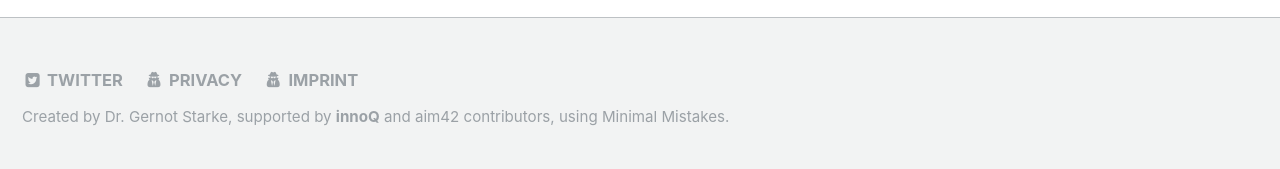
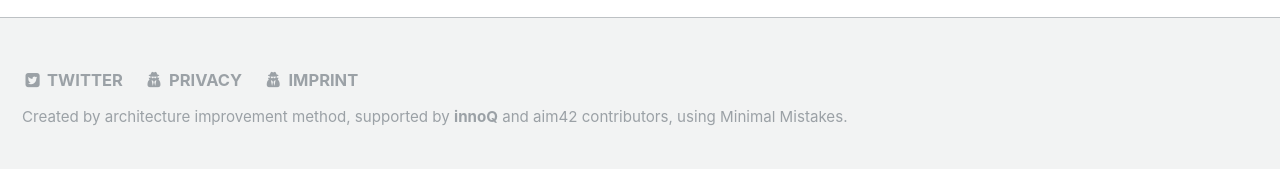
Before and after one commit to aim42/aim42.org-site, a Jekyll site: the page built from _pages/home.md, in a window 1280 px wide. Shown: the part 1826-1995 px from the top of the page. Built offline with Jekyll 4.4.1, drawn with Linux system fonts in a browser that asks for light colours; part of the change alters nothing that is shown.

Commit message:
first version of _config.yml

```diff
--- a/_config.yml
+++ b/_config.yml
@@ -6,15 +6,15 @@
 # `jekyll serve`. If you change this file, please restart the server process.
 
 # Site Settings
-locale                   : "de"
-title                    : "VENOM"
+locale                   : "en"
+title                    : "aim42"
 title_separator          : "-"
-name                     : "Dr. Gernot Starke"
-description              : "Leben, Leiden und Rettung eines (gar nicht so) hypothetischen IT-Systems."
-url                      : "http://venom-story.org" # the base hostname & protocol for your site e.g. "https://mmistakes.github.io"
+name                     : "architecture improvement method"
+description              : "Architecture Improvement Method - Systematic modernization and evolution of IT systems."
+url                      : "http://aim42.org" # the base hostname & protocol for your site e.g. "https://mmistakes.github.io"
 baseurl                  : # the subpath of your site, e.g. "/blog"
-repository               : "gernotstarke/venom-story" # GitHub username/repo-name
-teaser                   : /images/splash/h3gijctw__w-davide-cantelli.jpg # path of fallback teaser image, e.g. "/assets/images/500x300.png"
+repository               : "aim42/aim42.org-site" # GitHub username/repo-name
+teaser                   :  /images/aim42-splash.png
 breadcrumbs              : false # true, false (default)
 words_per_minute         : 200
 comments:
@@ -32,12 +32,12 @@ alexa_site_verification  :
 
 # Social Sharing
 twitter:
-  username               : gernotstarke
+  username               : arc_improve42
   # For specifying social profiles
 # - https://developers.google.com/structured-data/customize/social-profiles
 social:
-  type                   : Person # Person or Organization (defaults to Person)
-  name                   : Dr. Gernot Starke # If the user or organization name differs from the site's name
+  type                   : Organization # Person or Organization (defaults to Person)
+  name                   : aim42 # If the user or organization name differs from the site's name
   links: # An array of links to social media profiles
 
 # Analytics
@@ -51,12 +51,12 @@ analytics:
 author:
   name             : "Dr. Gernot Starke"
   avatar           : /assets/images/Gernot-avatar-2016.jpg # path of avatar image, e.g. "/assets/images/bio-photo.jpg"
-  bio              : "innoQ Fellow, Mitgründer von arc42, Gründer von aim42"
+  bio              : "innoQ Fellow, founder of aim42"
   location         : "Köln"
   email            : gs@gernotstarke.de
   uri              : http://gernotstarke.de
   github           : gernotstarke
-  google_plus      : 105917203908419102125
+  google_plus      :
   stack_overflow   :
   twitter          : gernotstarke
   xing             : Gernot_Starke
@@ -65,6 +65,8 @@ author:
 include:
   - .htaccess
   - _pages
+  - _docs
+  - _apply
 exclude:
   - vendor
   - .asset-cache
@@ -181,16 +183,3 @@ compress_html:
     envs: development
 
 # Collections:
-collections:
-  leben:
-     output: true
-     permalink: /:collection-posts/:title.html
-  leiden:
-       output: true
-       permalink: /:collection-posts/:title.html
-  rettung:
-       output: true
-       permalink: /:collection-posts/:title.html
-  hintergrund:
-       output: true
-       permalink: /:collection-posts/:title.html
```
